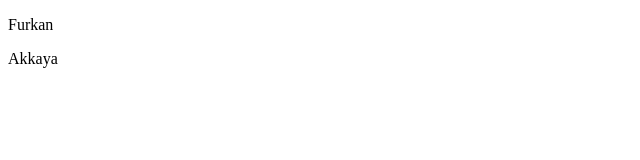
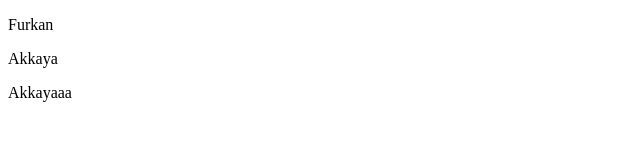
Before and after one commit to furkanakkayaa/apptest, a plain HTML site: page index.html in a window 1280 px wide. Shown: the full height of the page, 0-640 px from the left. Drawn offline with Linux system fonts and the light colour scheme.

Commit message:
Update index.html

```diff
--- a/index.html
+++ b/index.html
@@ -11,6 +11,7 @@
 
 <p>Furkan</p>
 <p>Akkaya</p>
+    <p>Akkayaaa</p>
 
 
 </body>
```
